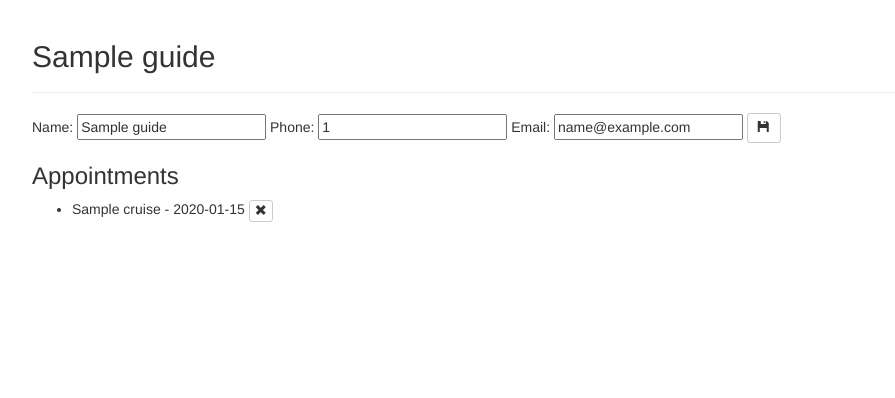
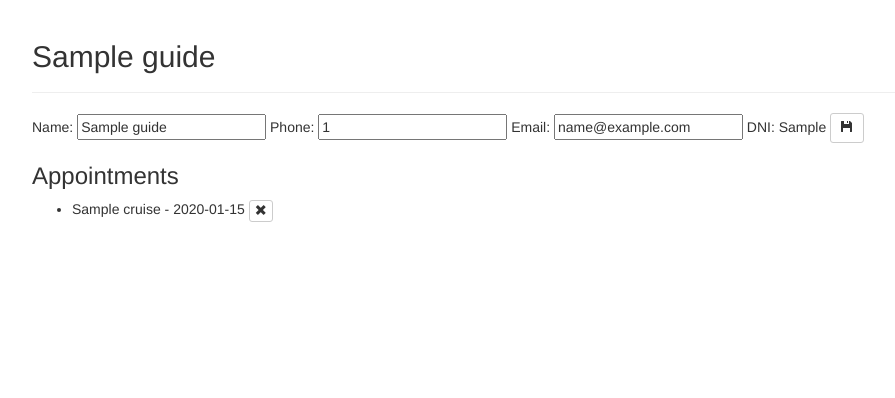
Before and after one commit to Luicko/PROYECTOINTERCRUISES, a Flask app: page /guide/1 in a window 1280 px wide. Shown: the top 398 px of the page, without its empty margins (38-933 px from the left). Run offline with Flask 2, Linux system fonts and the light colour scheme; tables that the repository leaves empty hold one stand-in row (values such as "Sample post"); parts of the project's set-up code (start-up, migrations or seed data) failed here and were passed over; some libraries are stand-ins or nearby versions.

Commit message:
Update guide.html

```diff
--- a/intercruises/templates/guide.html
+++ b/intercruises/templates/guide.html
@@ -42,6 +42,7 @@
   Name: <input name="newname" type="text" value="{{ guide.guidename }}"></input>
   Phone: <input name="newphone" type="text" value="{{ guide.phone }}"></input>
   Email: <input name="newemail" type="text" value="{{ guide.email }}"></input>
+  DNI: {{ guide.dni }}
 
 <button name="upper" type="button" class="btn btn-default btn-sm">
   <span class="glyphicon glyphicon-floppy-disk" aria-hidden="true"></span>
```
